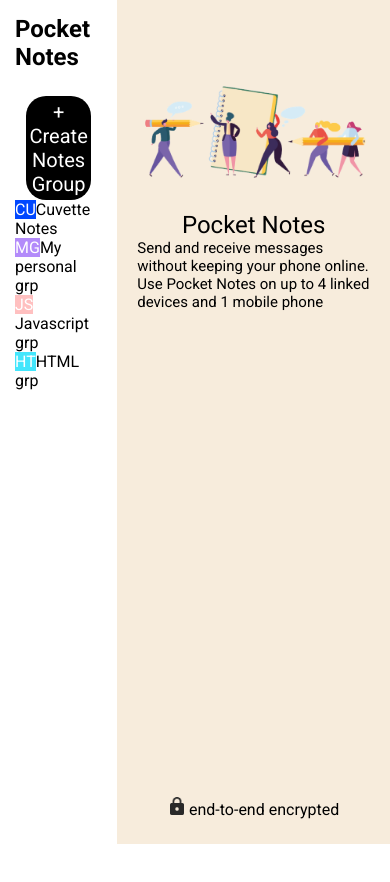
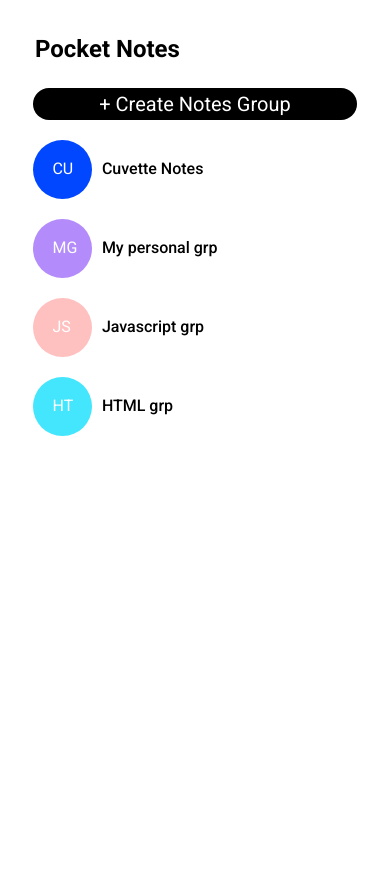
Before and after one commit to rohitjaiswal-3878/Notes-Taking-App, a React (Vite) app: page / in a window 390 px wide. Shown: the top 882 px of the page. After the commit the page ends 844 px from the top, so only its background shows below. Built offline with nearby package versions, Linux system fonts and the light colour scheme.

Commit message:
Done with first page css.

```diff
--- a/src/components/Group.jsx
+++ b/src/components/Group.jsx
@@ -8,11 +8,22 @@ function Group({ group }) {
           backgroundColor: group.color,
           color: "white",
           display: "inline-block",
+          padding: "6%",
+          width: "1.25rem",
+          height: "1.25rem",
+          borderRadius: "50%",
         }}
       >
         {group.shortForm}
       </div>
-      <span>{group.name}</span>
+      <span
+        style={{
+          marginLeft: "10px",
+          fontWeight: "500",
+        }}
+      >
+        {group.name}
+      </span>
     </div>
   );
 }
--- a/src/pages/Groups/index.css
+++ b/src/pages/Groups/index.css
@@ -1,12 +1,14 @@
 .groups-container {
     width: 32%;
     padding: 15px;
+}
+.groups-container h2 {
+    margin-left: 20px;
 }
 .groups-container .groups {
     margin-top: 25px;
     display: flex;
     width: 100%;
-    height: 100%;
     flex-direction: column;
     align-items: center;
 }
@@ -18,6 +20,58 @@
     padding: 4px 0px;
     border-radius: 20px;
     border: none;
-    /* height: 7%; */
     font-size: 1.25rem;
 }
+
+.groups-container .groups .select-group {
+    display: flex;
+    flex-direction: column;
+    gap: 20px;
+    margin-top:20px;
+    width: 75%;
+}
+
+/* responsiveness */
+
+@media only screen and (max-width: 850px){
+    .groups-container {
+        width: 50vw;
+    }
+}
+
+@media only screen and (max-width: 630px){
+    .groups-container {
+        width: 60vw;
+    }
+}
+
+@media only screen and (max-width: 560px){
+    .groups-container {
+        width: 80vw;
+    }
+}
+@media only screen and (max-width: 485px){
+    .groups-container {
+        width: 100vw;
+    }
+    .groups-container h2 {
+        margin: 20px;
+    }
+    .container-no-notes {
+        display: none;
+    }
+    .groups-container .groups .select-group {
+        width: 90%;
+    }
+
+    .groups-container .groups .create-group-btn {
+        width: 90%;
+        background-color: black;
+        color: white;
+        padding: 4px 0px;
+        border-radius: 20px;
+        border: none;
+        font-size: 1.25rem;
+    }
+
+}
--- a/src/pages/Groups/index.jsx
+++ b/src/pages/Groups/index.jsx
@@ -34,7 +34,7 @@ function index() {
       <h2>Pocket Notes</h2>
       <div className="groups">
         <button className="create-group-btn">+ Create Notes Group</button>
-        <div>
+        <div className="select-group">
           {groupsData.map((group) => (
             <Group id={group.id} group={group} />
           ))}
--- a/src/pages/PocketNotes/index.css
+++ b/src/pages/PocketNotes/index.css
@@ -58,6 +58,6 @@
         padding: 20px;
     }
     .container-no-notes  .info .heading {
-        font-size: 1.5rem;
+        font-size: 1rem;
     }
 }
```
